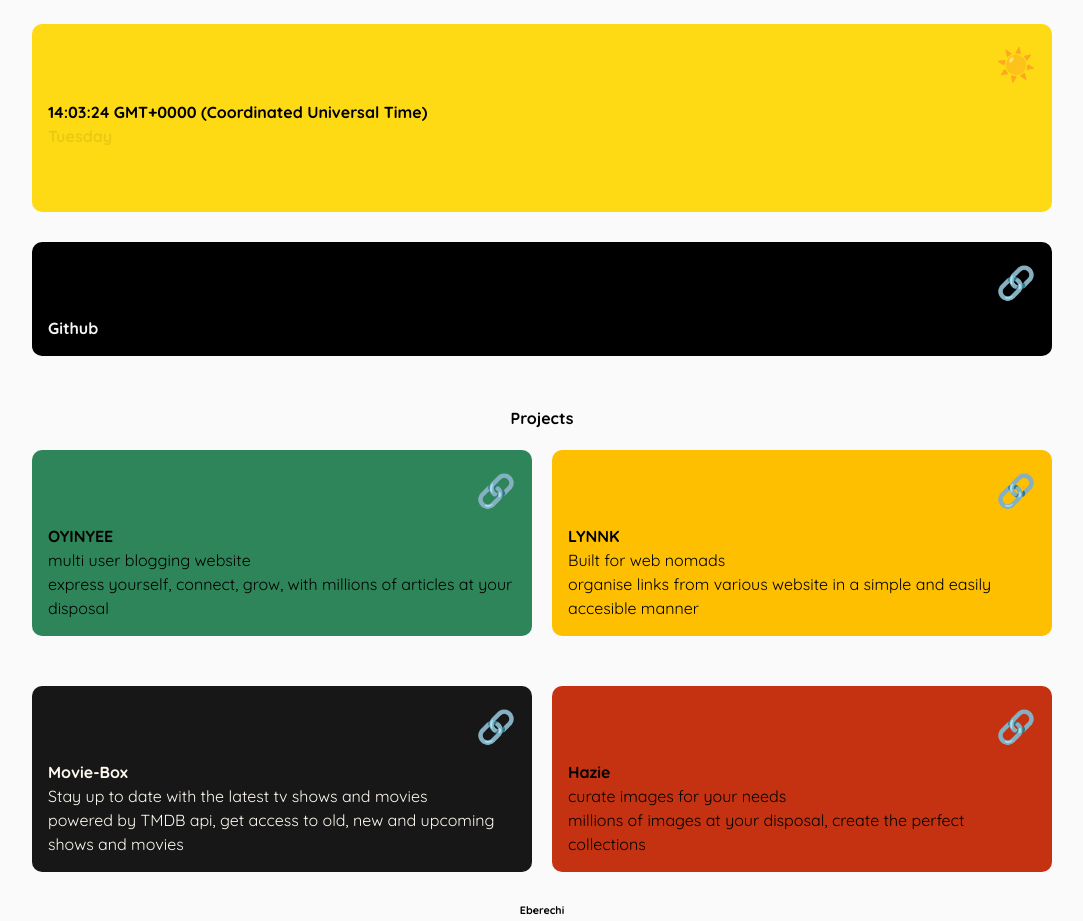
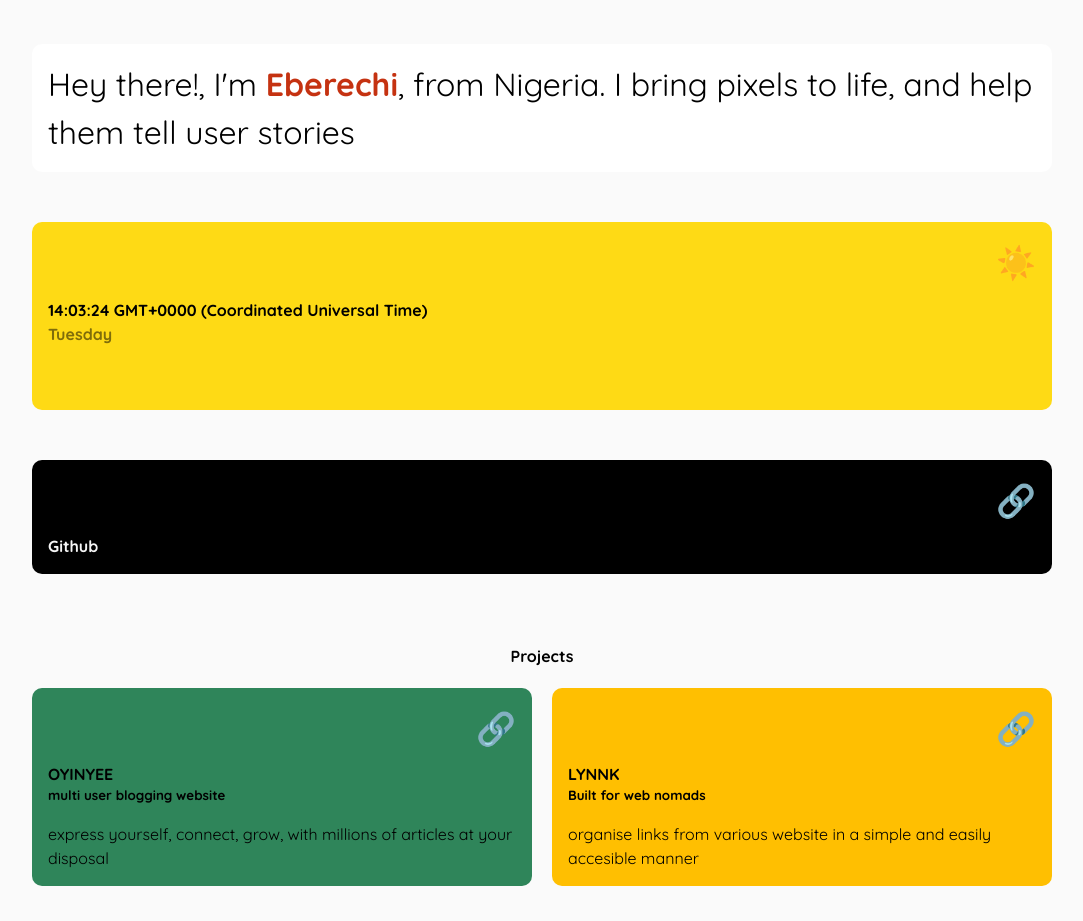
Before and after one commit to Eberechi-uche/HNGx-Task1, a plain HTML site: page index.html in a window 1280 px wide. Shown: the part 160-1081 px from the top of the page, without its empty margins (98-1181 px from the left). Drawn offline with Linux system fonts and the light colour scheme.

Commit message:
add about

```diff
--- a/index.html
+++ b/index.html
@@ -26,6 +26,12 @@
         </header>
         <p data-testid="myTrack">Frontend</p>
       </section>
+      <section class="box maxWidth about">
+        <p>
+          Hey there!, I'm <span class="eberechi">Eberechi</span>, from Nigeria.
+          I bring pixels to life, and help them tell user stories
+        </p>
+      </section>
       <section class="box maxWidth" id="daytime-card">
         <div class="flex-end">
           <p class="icon" id="daytime-icon">&#x2600;&#xFE0F;</p>
@@ -39,6 +45,7 @@
           ></p>
         </div>
       </section>
+
       <a
         href="https://github.com/Eberechi-uche"
         target="_blank"
@@ -62,7 +69,7 @@
           <section>
             <div data-testid="githubURL" class="flex-end icon">&#x1F517;</div>
             <h3 class="large-text">OYINYEE</h3>
-            <p>multi user blogging website</p>
+            <p class="subtext pb-1">multi user blogging website</p>
             <p>
               express yourself, connect, grow, with millions of articles at your
               disposal
@@ -77,7 +84,7 @@
           <section>
             <div data-testid="githubURL" class="flex-end icon">&#x1F517;</div>
             <h3 class="large-text">LYNNK</h3>
-            <p>Built for web nomads</p>
+            <p class="subtext pb-1">Built for web nomads</p>
             <p>
               organise links from various website in a simple and easily
               accesible manner
@@ -93,7 +100,9 @@
           <section>
             <div data-testid="githubURL" class="flex-end icon">&#x1F517;</div>
             <h3 class="large-text">movie-box</h3>
-            <p>Stay up to date with the latest tv shows and movies</p>
+            <p class="subtext pb-1">
+              Stay up to date with the latest tv shows and movies
+            </p>
             <p>
               powered by TMDB api, get access to old, new and upcoming shows and
               movies
@@ -109,7 +118,7 @@
           <section>
             <div data-testid="githubURL" class="flex-end icon">&#x1F517;</div>
             <h3 class="large-text">Hazie</h3>
-            <p>curate images for your needs</p>
+            <p class="subtext pb-1">curate images for your needs</p>
             <p>
               millions of images at your disposal, create the perfect
               collections
--- a/styles.css
+++ b/styles.css
@@ -78,7 +78,7 @@ body {
 }
 .box {
   background-color: #fff;
-  margin: 0 0 30px 0px;
+  margin: 0 0 50px 0px;
   border-radius: 10px;
   padding: 1rem;
   width: 100%;
@@ -92,6 +92,9 @@ body {
 }
 .pb {
   padding-bottom: 3rem;
+}
+.pb-1 {
+  padding-bottom: 1rem;
 }
 
 /* margins */
@@ -128,7 +131,7 @@ body {
   text-transform: capitalize;
 }
 .muted-text {
-  color: rgba(0, 0, 0, 0.08);
+  color: rgba(0, 0, 0, 0.503);
 }
 
 .subtext {
@@ -202,3 +205,11 @@ a {
     background-color: #000;
   }
 }
+.about {
+  font-weight: 400;
+  font-size: xx-large;
+}
+.eberechi {
+  color: #c53211;
+  font-weight: 900;
+}
```
